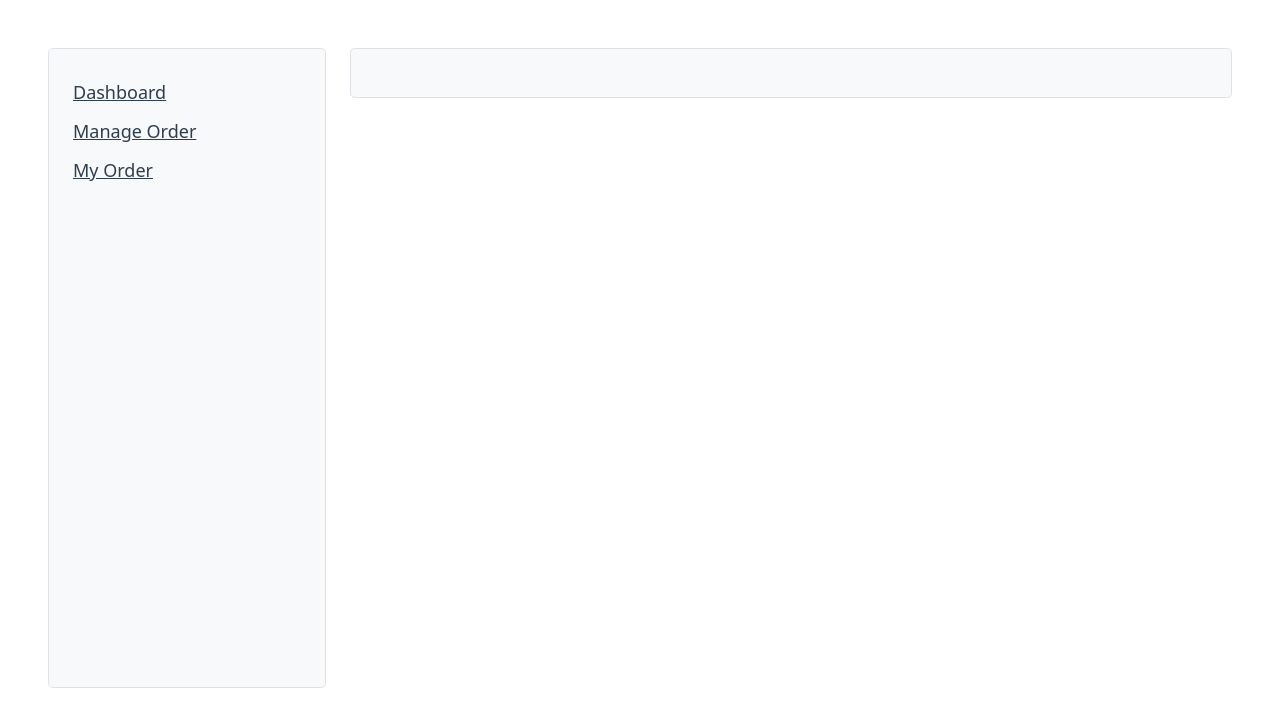
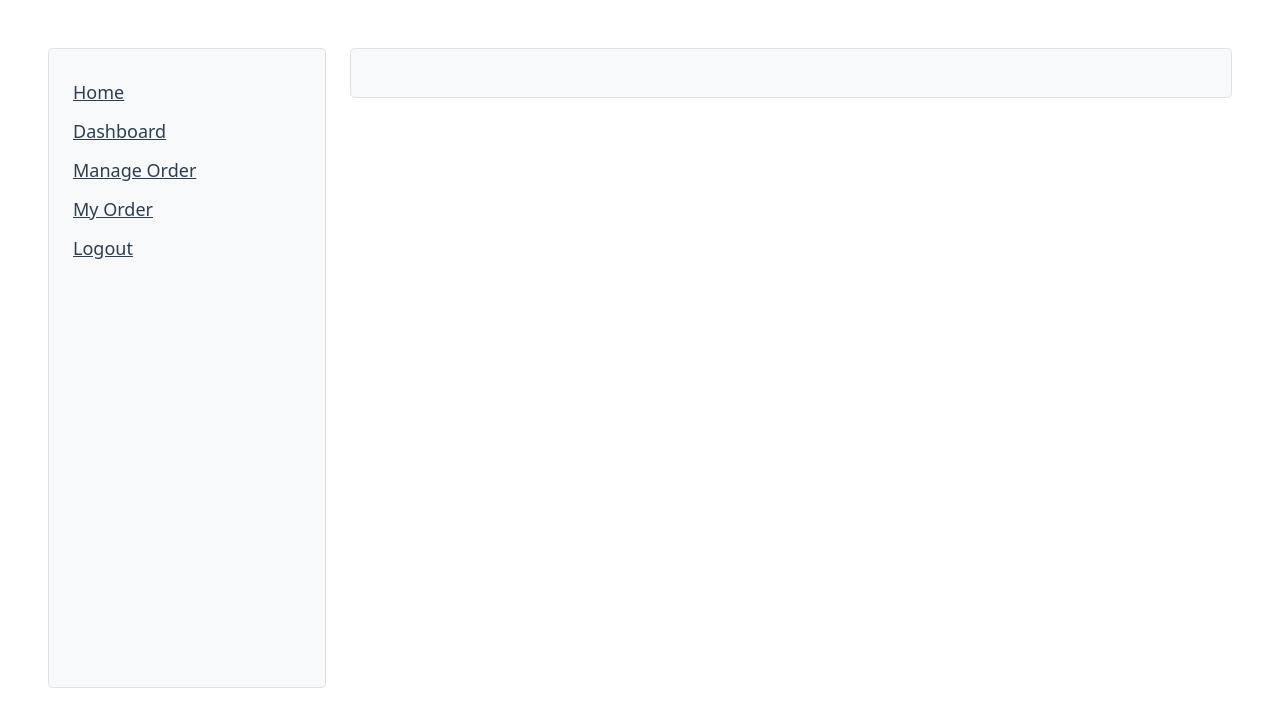
Before and after one commit to imRHB/electro-hub-client, a React (Create React App) app: page /dashboard in a window 1280 px wide. Shown: the top 726 px of the page. Built offline with nearby package versions, Linux system fonts and the light colour scheme; no server answers.

Commit message:
dashboard render fix

```diff
--- a/src/Pages/Dashboard/Dashboard/Dashboard.js
+++ b/src/Pages/Dashboard/Dashboard/Dashboard.js
@@ -1,9 +1,12 @@
 import React from 'react';
 import { Col, Container, Nav, Row, Tab } from "react-bootstrap";
 import { Link, Outlet } from "react-router-dom";
+import useAuth from "../../../Hook/useAuth";
 import styles from './Dashboard.module.css';
 
 const Dashboard = () => {
+    const { logOut } = useAuth();
+
     return (
         <div>
             <Container fluid className="p-5">
@@ -13,6 +16,9 @@ const Dashboard = () => {
                             <div className="bg-light rounded-3 py-4 border" style={{ minHeight: '80vh', position: 'sticky', top: '114px' }}>
                                 <Nav variant="light" className={`${'flex-column'} ${styles.dashNav}`}>
                                     <>
+                                        <Link to="/home">
+                                            Home
+                                        </Link>
                                         <Link to="/dashboard">
                                             Dashboard
                                         </Link>
@@ -22,6 +28,7 @@ const Dashboard = () => {
                                         <Link to="my-order">
                                             My Order
                                         </Link>
+                                        <Link to='/login' className="" onClick={logOut}><span className=""></span>Logout</Link>
                                     </>
                                 </Nav>
                             </div>
```
